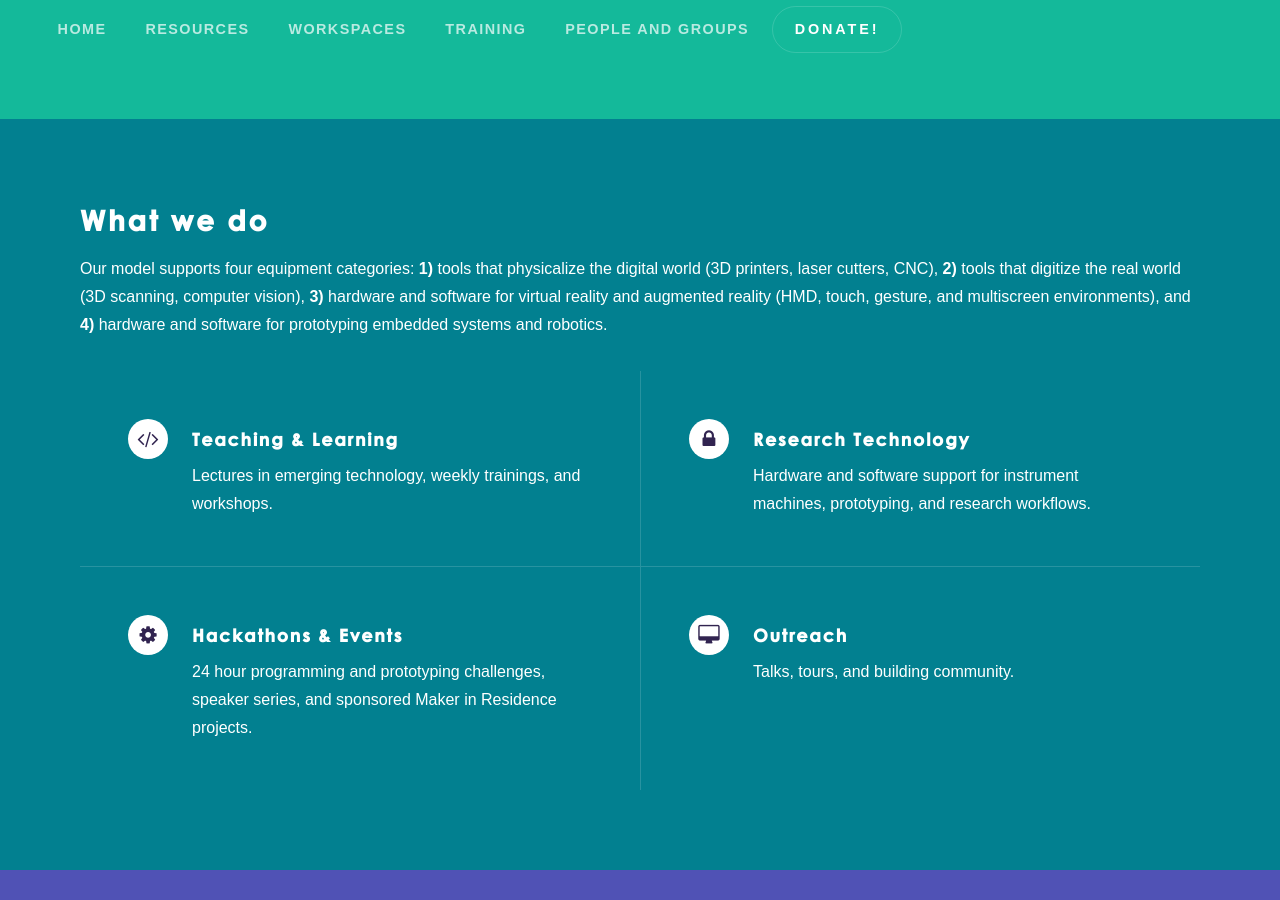
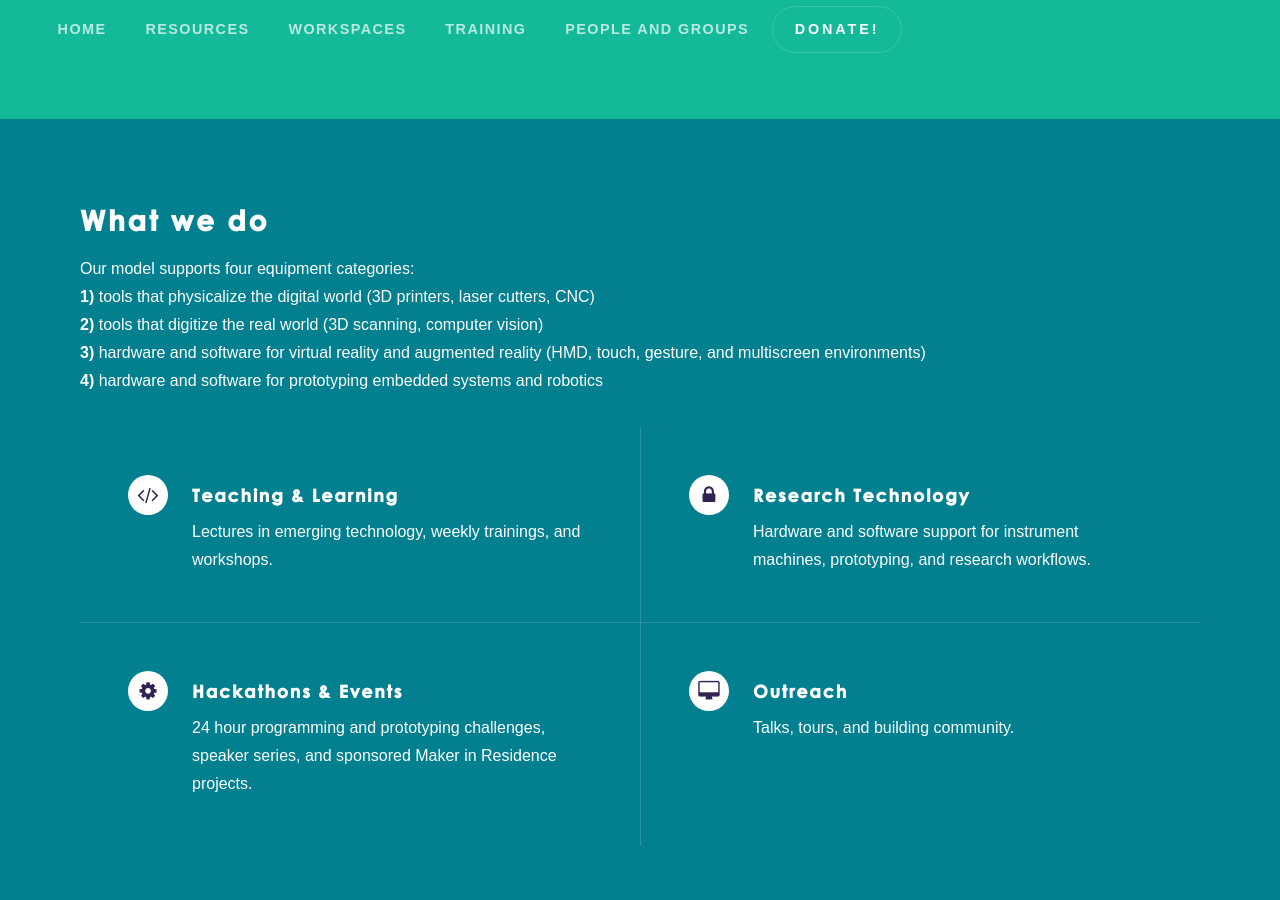
Before and after one commit to kianajane/MakerLab-Website, a Jekyll site: the page built from index.html, in a window 1280 px wide and 900 px high, scrolled down 367 px. Built offline with Jekyll 4.4.1, drawn with Linux system fonts in a browser that asks for light colours; nearby versions of some CDN libraries; some web fonts are replaced; library files that are not in the unit come from our copies.

Commit message:
SHUT UP ITS FINE

```diff
--- a/_includes/nav.html
+++ b/_includes/nav.html
@@ -5,7 +5,7 @@
             <li><a href="/workspaces">Workspaces</a></li>
             <li><a href="/training">Training</a></li>
             <li><a href="/people">People and Groups</a></li>
-            <li><button href="">Donate!</button></li>
+            <li><button href="mailto:makerlab@brandeis.edu">Donate!</button></li>
             <!-- <li><a href="/blog">Blog</a></li> -->
             <li class="icon">
                 <a href="javascript:void(0);" style="font-size:15px;" onclick="navigation()">☰</a>
--- a/index.html
+++ b/index.html
@@ -18,7 +18,15 @@ title: ""
 	<!-- What we do section -->
 	<section id="activities">
 		<h2>What we do</h2>
-		<p>Our model supports four equipment categories: <b>1)</b> tools that physicalize the digital world (3D printers, laser cutters, CNC), <b>2)</b> tools that digitize the real world (3D scanning, computer vision), <b>3)</b> hardware and software for virtual reality and augmented reality (HMD, touch, gesture, and multiscreen environments), and <b>4)</b> hardware and software for prototyping embedded systems and robotics.
+		<p>Our model supports four equipment categories:
+			<br>
+			<b>1)</b> tools that physicalize the digital world (3D printers, laser cutters, CNC)
+			<br>
+			<b>2)</b> tools that digitize the real world (3D scanning, computer vision)
+			<br>
+			<b>3)</b> hardware and software for virtual reality and augmented reality (HMD, touch, gesture, and multiscreen environments)
+			<br>
+			<b>4)</b> hardware and software for prototyping embedded systems and robotics
 		</p>
 		<div class="features">
 			<section>
```
Also changed, not shown: 6 other files.
